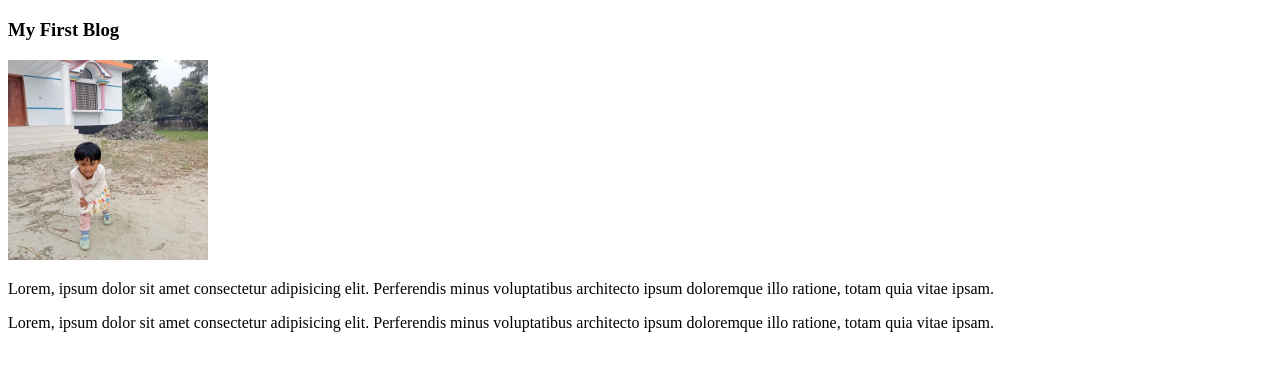
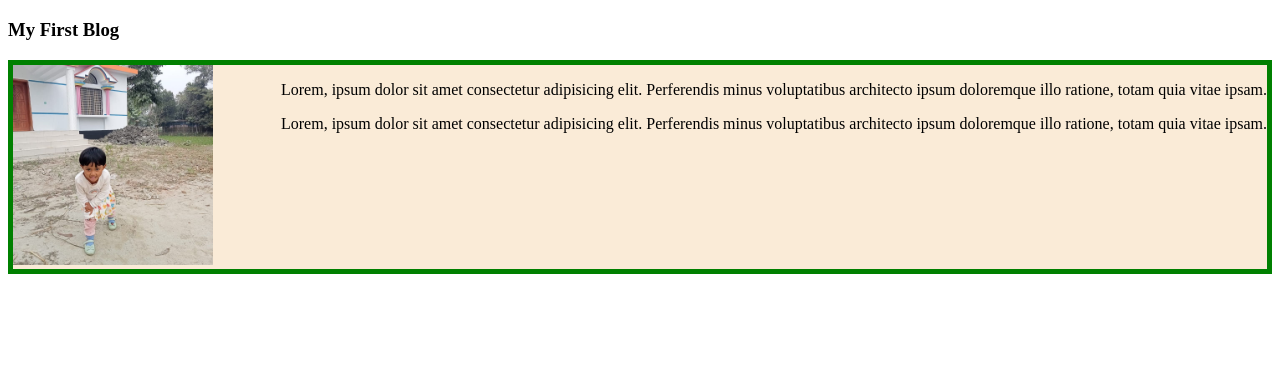
Before and after one commit to saifulaija/my-third-repo, a plain HTML site: page index.html in a window 1280 px wide. Shown: the part 61-432 px from the top of the page. Drawn offline with Linux system fonts and the light colour scheme.

Commit message:
second commit

```diff
--- a/index.html
+++ b/index.html
@@ -12,7 +12,7 @@
 
 
     <h3>My First Blog</h3>
-    <div>
+    <div id="blog">
 
 
 
--- a/style.css
+++ b/style.css
@@ -0,0 +1,7 @@
+#blog{
+    display: flex;
+    justify-content: space-between;
+    text-align: center;
+    border: 5px solid green;
+    background-color: antiquewhite;
+}
```
